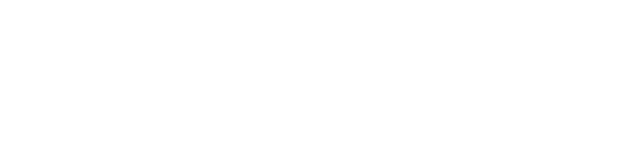
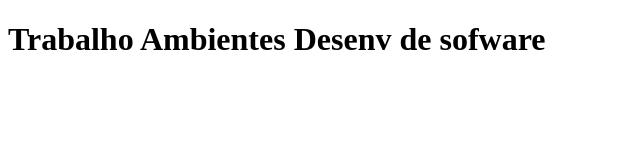
Before and after one commit to Bialima16/UNIFOR-AB-EXERCICIO, a plain HTML site: page index.html in a window 1280 px wide. Shown: the whole page, without its empty margins (0-640 px from the left). Drawn offline with Linux system fonts and the light colour scheme.

Commit message:
Alteracao

```diff
--- a/index.html
+++ b/index.html
@@ -6,6 +6,8 @@
     <title>Document</title>
 </head>
 <body>
-
+    <head>
+        <h1>Trabalho Ambientes Desenv de sofware</h1>
+    </head>
 </body>
 </html>
```
